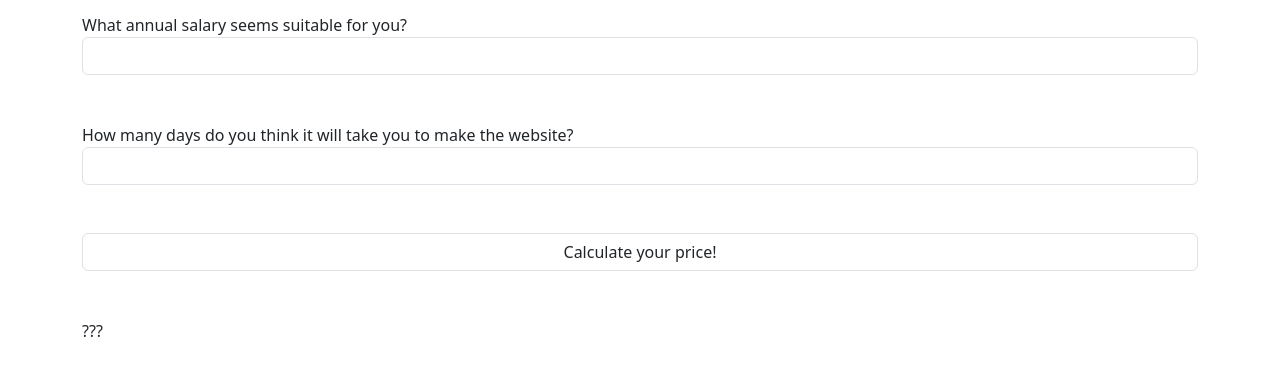
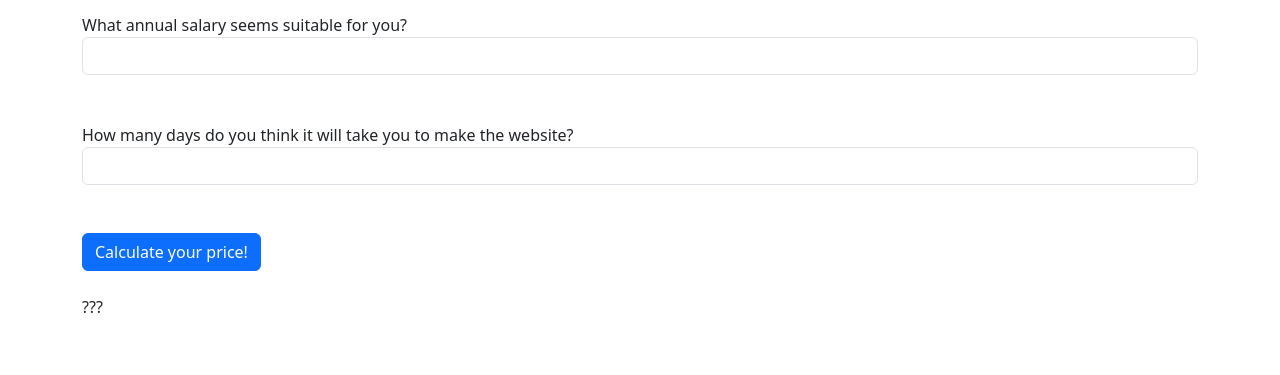
Before and after one commit to hughtml/cm4025lab1, a plain HTML site: page frontend/myWebPage.html in a window 1280 px wide. Shown: the part 83-458 px from the top of the page. Drawn offline with nearby package versions, Linux system fonts and the light colour scheme.

Commit message:
Making button look visible.

```diff
--- a/frontend/myWebPage.html
+++ b/frontend/myWebPage.html
@@ -19,7 +19,7 @@
     <input class="form-control" type="text" id="salary" name="salary"/><br><br>
     <label for="days">How many days do you think it will take you to make the website?</label>
     <input class="form-control" type="text" id="days" name="days"/><br><br>
-    <input class="form-control" type="submit" value="Calculate your price!"><br><br>
+    <input class="btn btn-primary" type="submit" value="Calculate your price!"><br><br>
     <label id="finalPrice"> ??? </label>
   </form>
 </div>
```
